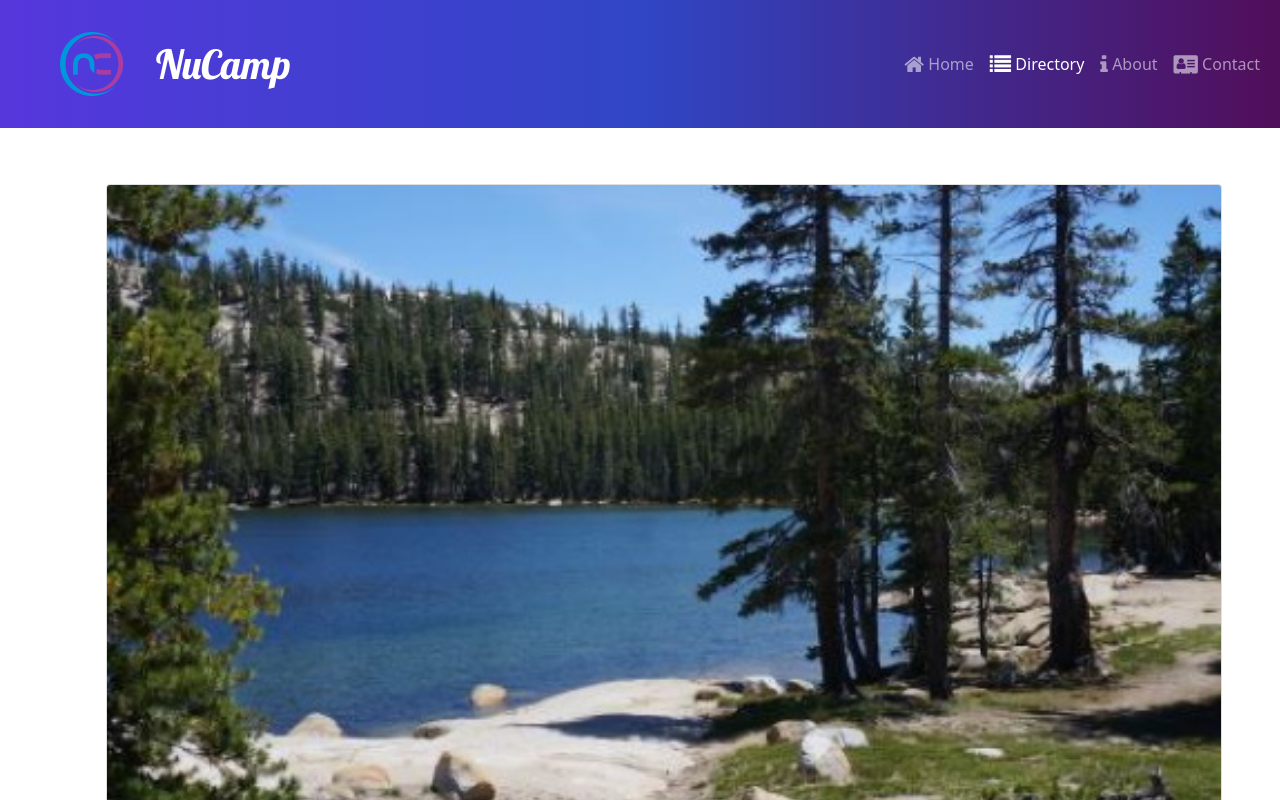
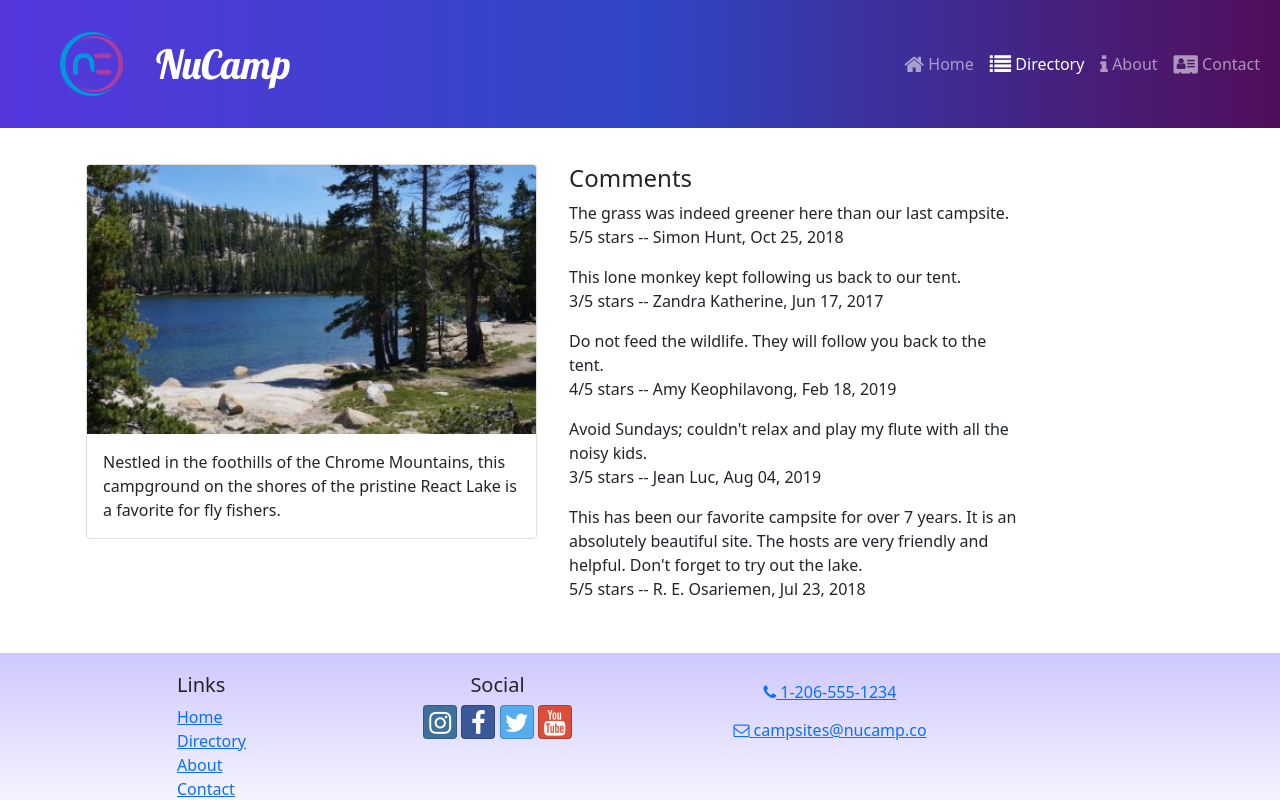
Before and after one commit to esthermdev/nucampsite-react, a React (Create React App) app: page /directory/0 in a window 1280 px wide. Shown: the top 800 px of the page. Built offline with nearby package versions, Linux system fonts and the light colour scheme.

Commit message:
Comments

```diff
--- a/src/features/campsites/CampsiteDetail.js
+++ b/src/features/campsites/CampsiteDetail.js
@@ -4,7 +4,7 @@
     const { image, name, description } = campsite;
 
     return (
-        <Col md="12" className="m-4">
+        <Col md="5" className="m-1">
             <Card>
                 <CardImg top src={image} alt={name} />
                 <CardBody>
--- /dev/null
+++ b/src/features/comments/Comment.js
@@ -0,0 +1,15 @@
+import { formatDate } from '../../utils/formatDate';
+
+const Comment = ({ comment }) => {
+    const { text: commentText, rating, author, date } = comment;
+
+    return (
+        <p>
+            {commentText}
+            <br />
+            {rating}/5 stars -- {author}, {formatDate(date)}
+        </p>
+    );
+};
+
+export default Comment;
--- /dev/null
+++ b/src/features/comments/CommentsList.js
@@ -0,0 +1,26 @@
+import { Col } from 'reactstrap';
+import Comment from './Comment';
+import { selectCommentsByCampsiteId } from "./commentsSlice";
+
+const CommentsList = ({ campsiteId }) => {
+    const comments = selectCommentsByCampsiteId(campsiteId);
+
+    if (comments && comments.length > 0) {
+        return (
+            <Col md='5' className='m-1'>
+                <h4>Comments</h4>
+                {comments.map((comment) => {
+                    return <Comment key={comment.id} comment={comment}/>;
+                })}
+            </Col>
+        );
+    }
+
+    return (
+        <Col md='5' className='m-1'>
+            There are no comments for this campsite yet.
+        </Col>
+    );
+};
+
+export default CommentsList;
--- /dev/null
+++ b/src/features/comments/commentsSlice.js
@@ -0,0 +1,5 @@
+import { COMMENTS } from '../../app/shared/COMMENTS';
+
+export const selectCommentsByCampsiteId = (campsiteId) => {
+    return COMMENTS.filter((comment) => comment.campsiteId === parseInt(campsiteId));
+};
--- a/src/pages/CampsiteDetailPage.js
+++ b/src/pages/CampsiteDetailPage.js
@@ -2,6 +2,7 @@
 import { useParams } from 'react-router-dom';
 import { selectCampsiteById } from '../features/campsites/campsitesSlice';
 import CampsiteDetail from "../features/campsites/CampsiteDetail";
+import CommentsList from "../features/comments/CommentsList";
 
 const CampsiteDetailPage = () => {
     const { campsiteId } = useParams();
@@ -11,9 +12,10 @@
         <Container>
             <Row>
                 <CampsiteDetail campsite={campsite} />
+                <CommentsList campsiteId={campsiteId} />
             </Row>
         </Container>
     );
-}
+};
 
 export default CampsiteDetailPage;
--- /dev/null
+++ b/src/utils/formatDate.js
@@ -0,0 +1,7 @@
+export const formatDate = (date) => {
+    return new Intl.DateTimeFormat('en-US', {
+        year: 'numeric',
+        month: 'short',
+        day: '2-digit'
+    }).format(new Date(Date.parse(date)))
+};
```
